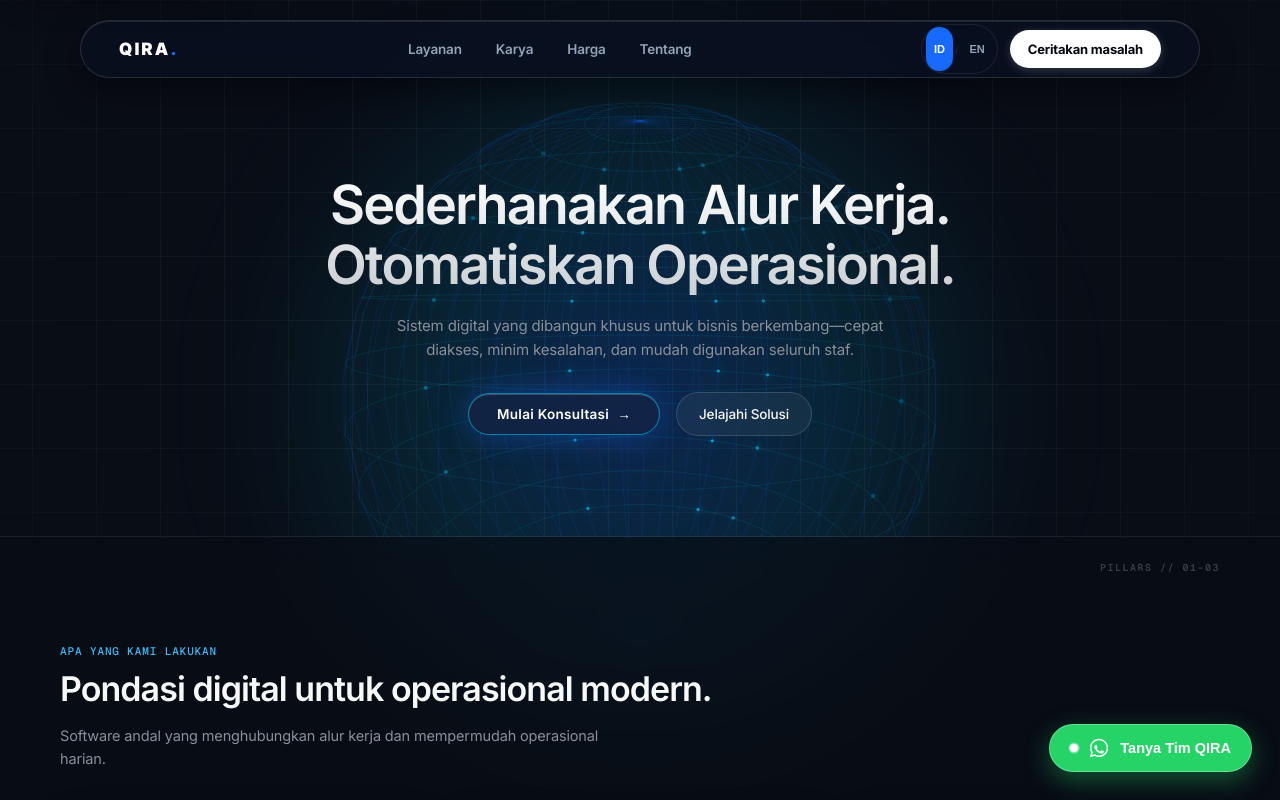
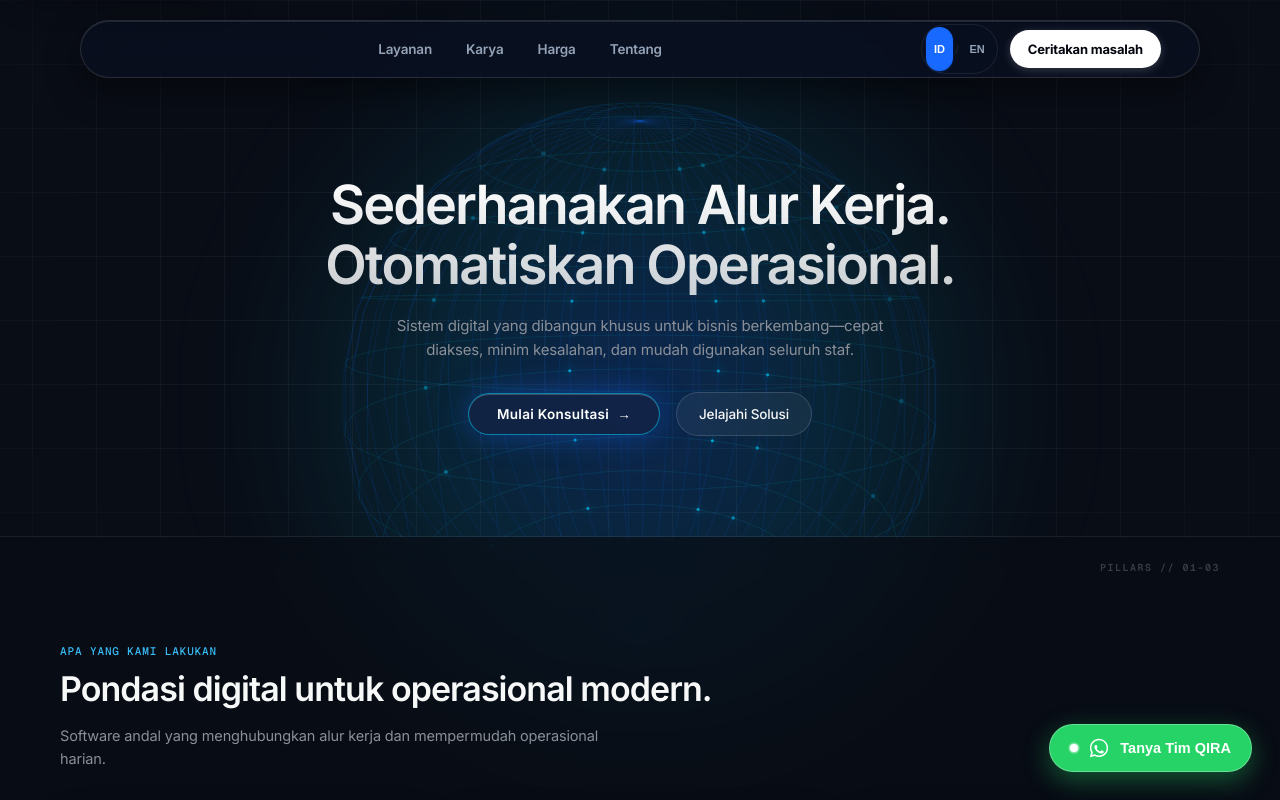
Before and after one commit to fransiskusmahendra/qira-platform, a Next.js app in the folder apps/public-web/: page / in a window 1280 px wide. Shown: the top 800 px of the page. Built offline with nearby package versions, Linux system fonts and the light colour scheme.

Commit message:
feat(navbar): simplify brand logo to icon-only mark for ultra-clean aesthetic

```diff
--- a/apps/public-web/app/_components/Navbar.module.css
+++ b/apps/public-web/app/_components/Navbar.module.css
@@ -31,16 +31,22 @@
 .brand {
   display: inline-flex;
   align-items: center;
-  font-size: 17px;
-  font-weight: 850;
-  letter-spacing: 2px;
-  color: #ffffff;
+  justify-content: center;
   text-decoration: none;
   flex-shrink: 0;
+  gap: 0;
 }
 
-.brand span {
-  color: var(--blue);
+.srOnly {
+  position: absolute;
+  width: 1px;
+  height: 1px;
+  padding: 0;
+  margin: -1px;
+  overflow: hidden;
+  clip: rect(0, 0, 0, 0);
+  white-space: nowrap;
+  border: 0;
 }
 
 .desktopNav {
--- a/apps/public-web/app/_components/Navbar.tsx
+++ b/apps/public-web/app/_components/Navbar.tsx
@@ -62,7 +62,7 @@ export function Navbar() {
     <header className={`${styles.header} ${scrolled ? styles.scrolled : ""}`}>
       <div className={`shell ${styles.navContainer}`}>
         <Link className={styles.brand} href="/" aria-label="QIRA - Beranda">
-          QIRA<span>.</span>
+          <span className={styles.srOnly}>QIRA</span>
         </Link>
 
         {/* Desktop Navigation */}
```
